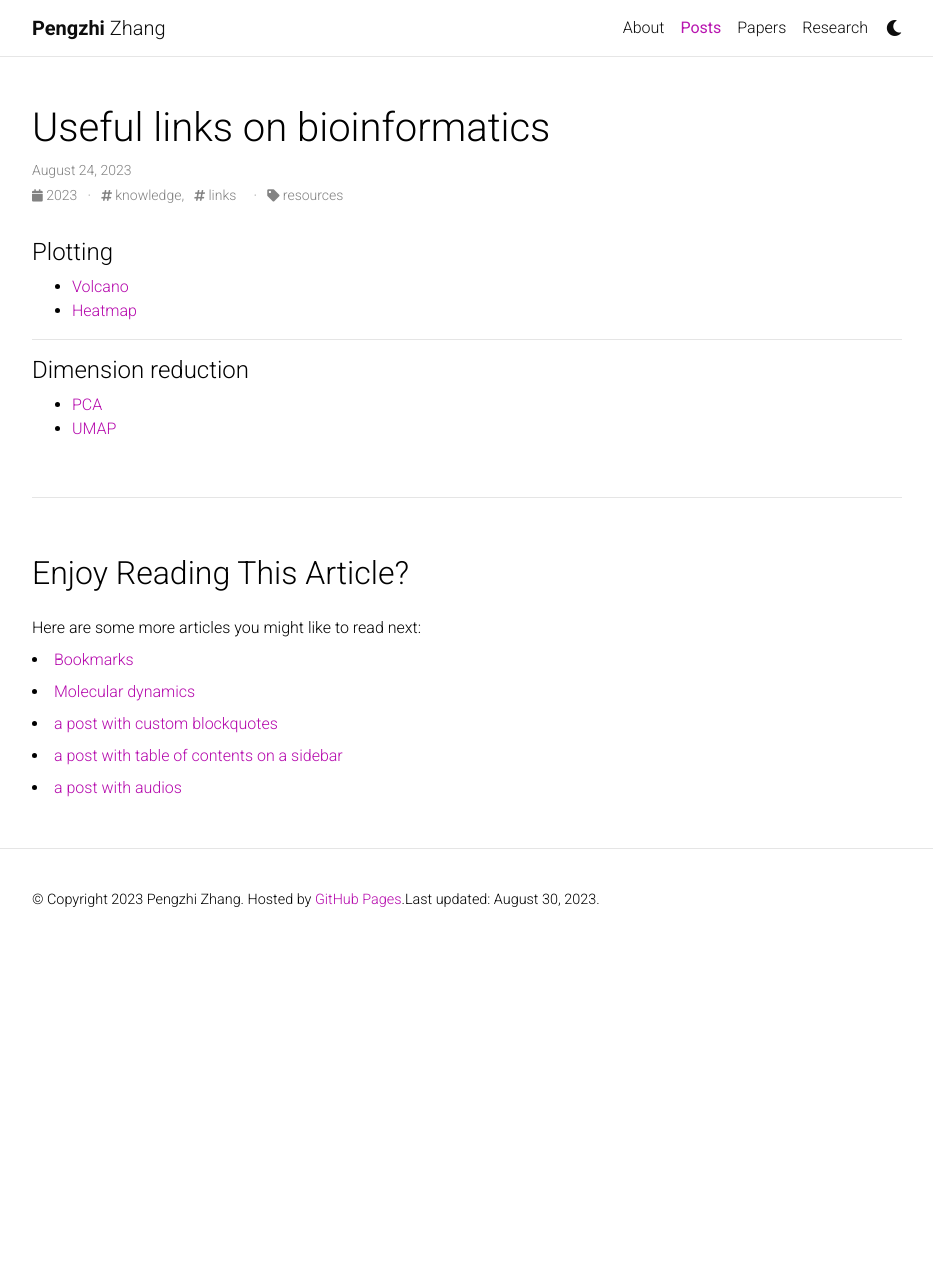
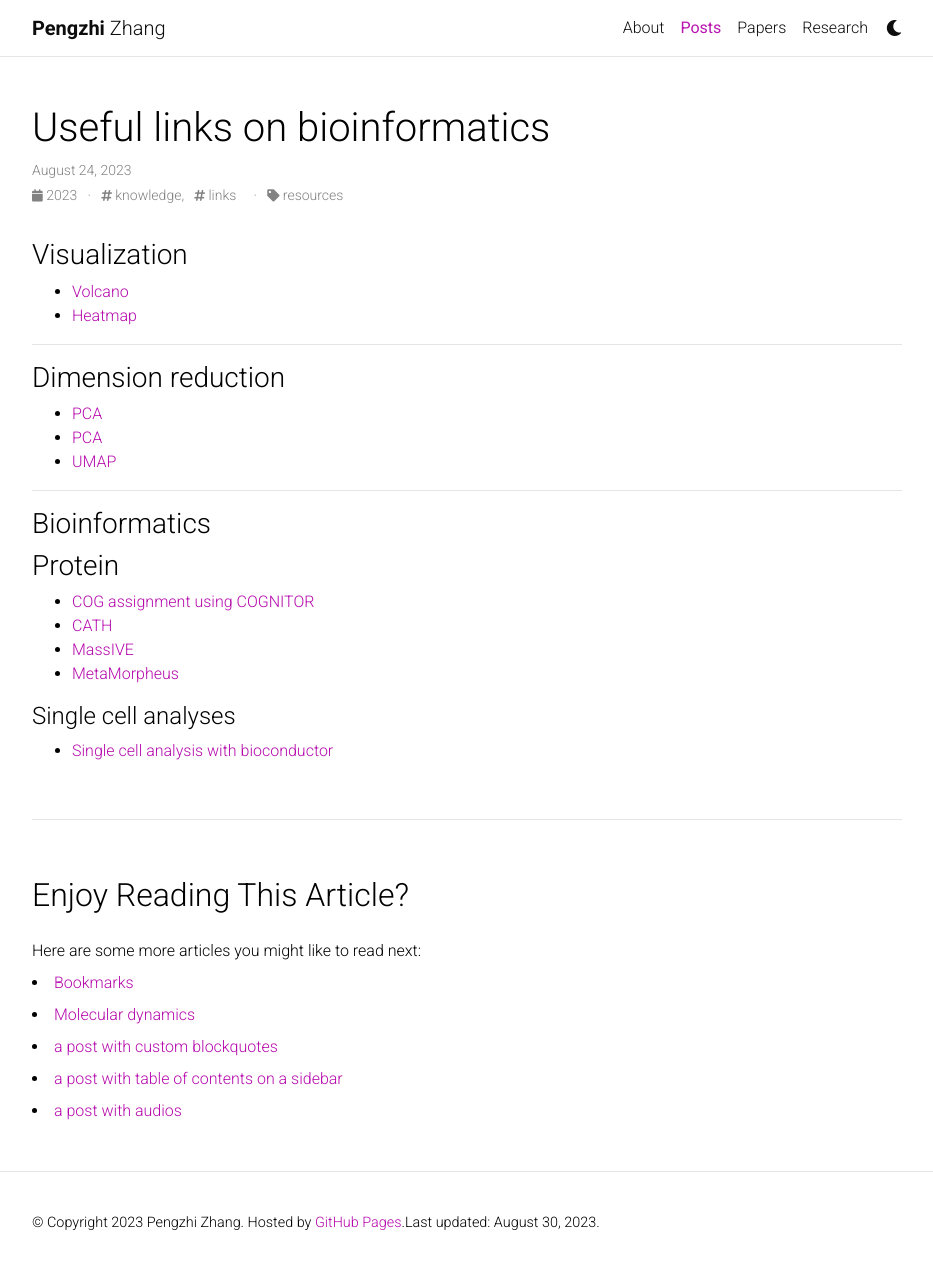
Before and after one commit to biopzhang/biopzhang.github.io, a Jekyll site: the page built from _posts/2023-08-24-useful-links.md, in a window 1280 px wide and 1273 px high. Shown: the top 1269 px of the window, without its empty margins (173-1106 px from the left). Built offline with Jekyll 4.4.1, drawn with Linux system fonts in a browser that asks for light colours; comment, search, counter and statistics services are not loaded; a style sheet for code colours, icons or effects is not loaded.

Commit message:
Update 2023-08-24-useful-links.md

```diff
--- a/_posts/2023-08-24-useful-links.md
+++ b/_posts/2023-08-24-useful-links.md
@@ -6,7 +6,7 @@ description: A collection of links
 tags: knowledge, links
 categories: resources
 ---
-#### Plotting
+### Visualization
 <ul>
     <li><a href="https://huygens.science.uva.nl/VolcaNoseR">Volcano</a></li>
     <li><a href="https://software.broadinstitute.org/morpheus">Heatmap</a></li>
@@ -14,15 +14,25 @@ categories: resources
 
 <hr>
 
-#### Dimension reduction
+### Dimension reduction
 <ul>
-    <li><a href="    https://ordination.okstate.edu/PCA.htm">PCA</a></li>
+    <li><a href="https://ordination.okstate.edu/PCA.htm">PCA</a></li>
+    <li><a href="http://strata.uga.edu/6370/lecturenotes/principalComponents.html">PCA</a></li>
     <li><a href="https://pair-code.github.io/understanding-umap">UMAP</a></li>
-
 </ul>
 
+<hr>
 
-<!---
-http://bioconductor.org/books/3.14/OSCA.advanced/more-norm.html#overview-1
-https://plotly.com/python/shapes/
--->
+### Bioinformatics
+### Protein
+<ul>
+    <li><a href="https://www.biostars.org/p/126011">COG assignment using COGNITOR</a></li>
+    <li><a href="http://www.cathdb.info/">CATH</a></li>
+    <li><a href="https://massive.ucsd.edu/ProteoSAFe/static/massive.jsp?redirect=auth">MassIVE</a></li>
+    <li><a href="https://github.com/smith-chem-wisc/MetaMorpheus/wiki">MetaMorpheus</a></li>
+</ul>
+
+#### Single cell analyses
+<ul>
+    <li><a href="http://bioconductor.org/books/3.14/OSCA.advanced/">Single cell analysis with bioconductor</a></li>
+</ul>
```
